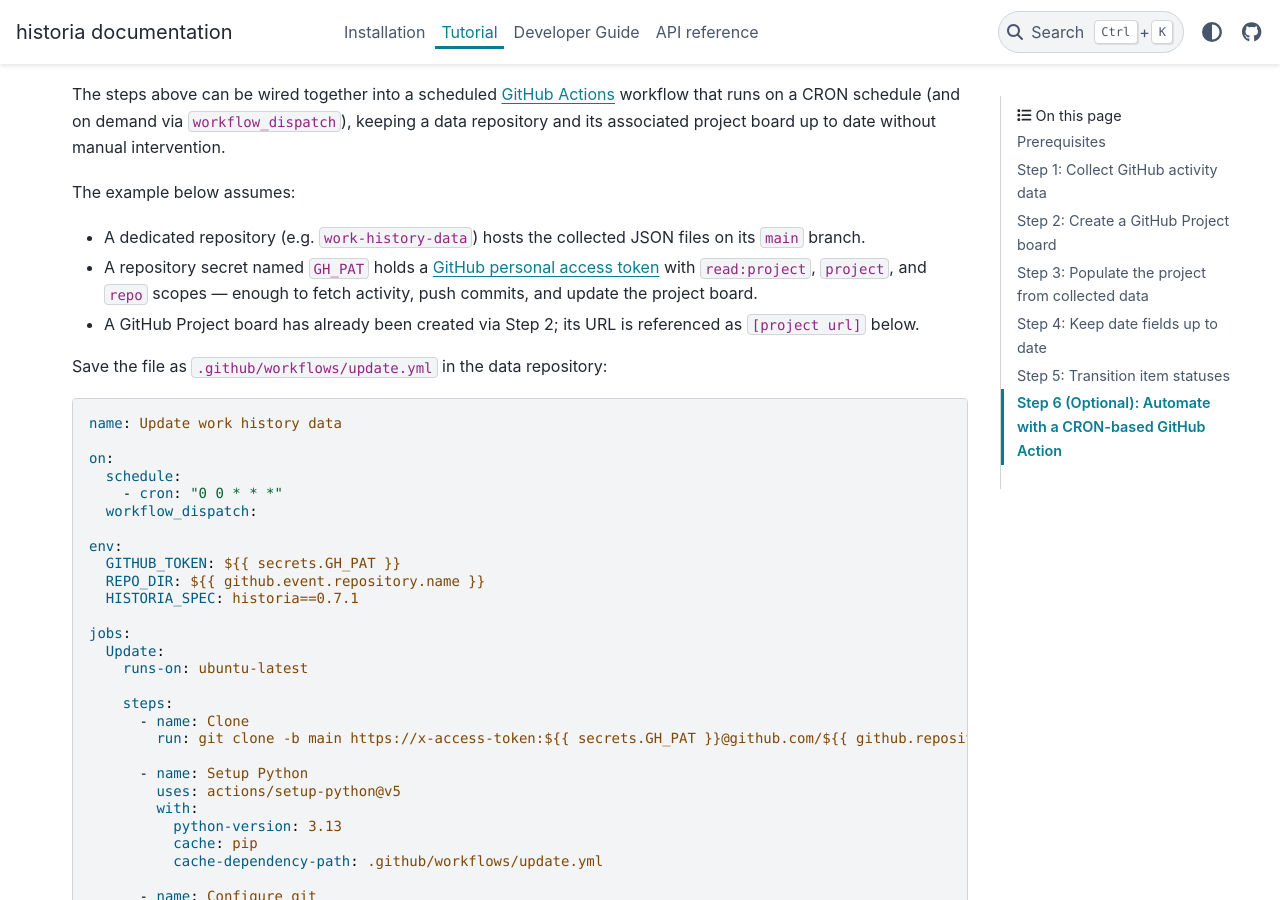
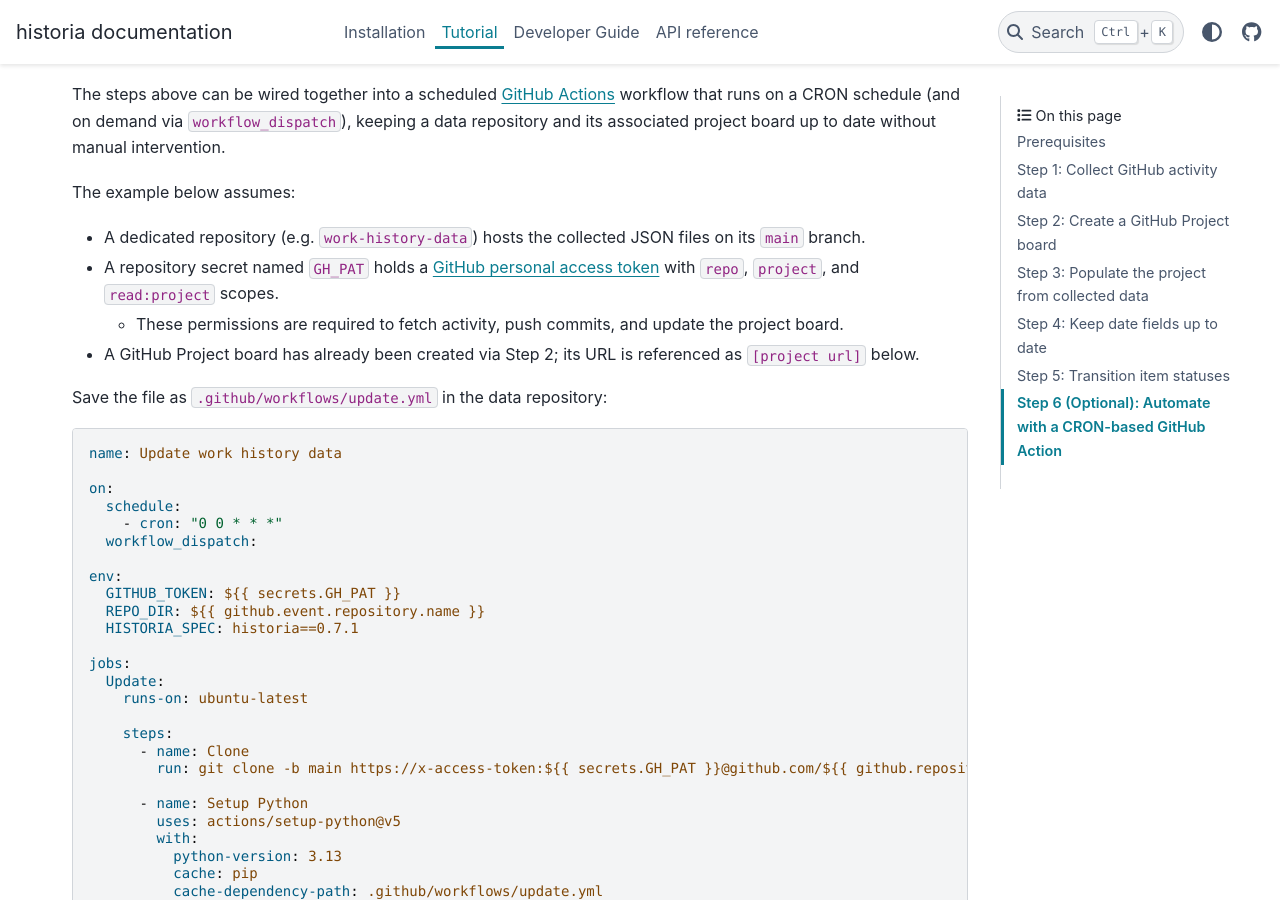
Before and after one commit to CodyCBakerPhD/historia, a Sphinx documentation site: the page built from docs/tutorial/index.md, in a window 1280 px wide and 900 px high, scrolled down 3152 px. Built offline with Sphinx 7.4.7 and the PyData theme 0.15.4, drawn with Linux system fonts in a browser that asks for light colours.

Commit message:
Clarify GH_PAT secret scopes in tutorial
Updated the required scopes for the GH_PAT secret in the tutorial.

```diff
--- a/docs/tutorial/index.md
+++ b/docs/tutorial/index.md
@@ -185,7 +185,8 @@
 The example below assumes:
 
 - A dedicated repository (e.g. `work-history-data`) hosts the collected JSON files on its `main` branch.
-- A repository secret named `GH_PAT` holds a [GitHub personal access token](https://docs.github.com/en/authentication/keeping-your-account-and-data-secure/managing-your-personal-access-tokens) with `read:project`, `project`, and `repo` scopes — enough to fetch activity, push commits, and update the project board.
+- A repository secret named `GH_PAT` holds a [GitHub personal access token](https://docs.github.com/en/authentication/keeping-your-account-and-data-secure/managing-your-personal-access-tokens) with `repo`, `project`,  and `read:project` scopes.
+  - These permissions are required to fetch activity, push commits, and update the project board.
 - A GitHub Project board has already been created via Step 2; its URL is referenced as `[project url]` below.
 
 Save the file as `.github/workflows/update.yml` in the data repository:
```
